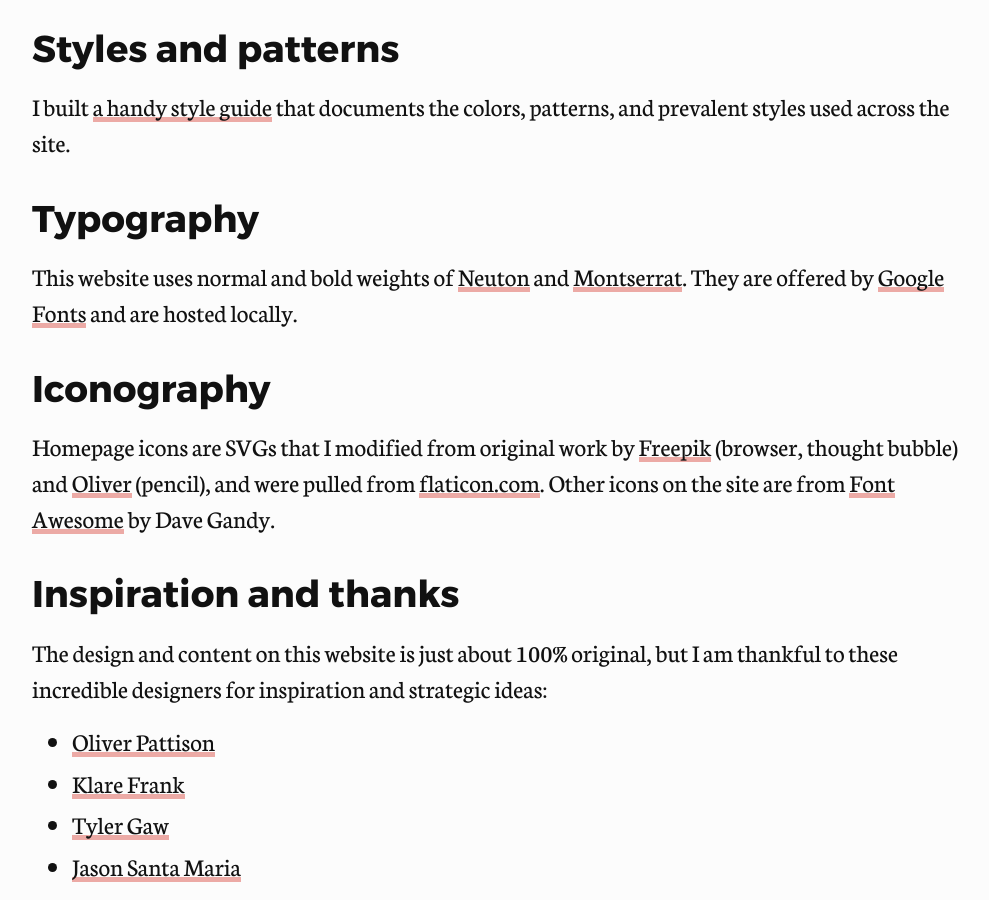
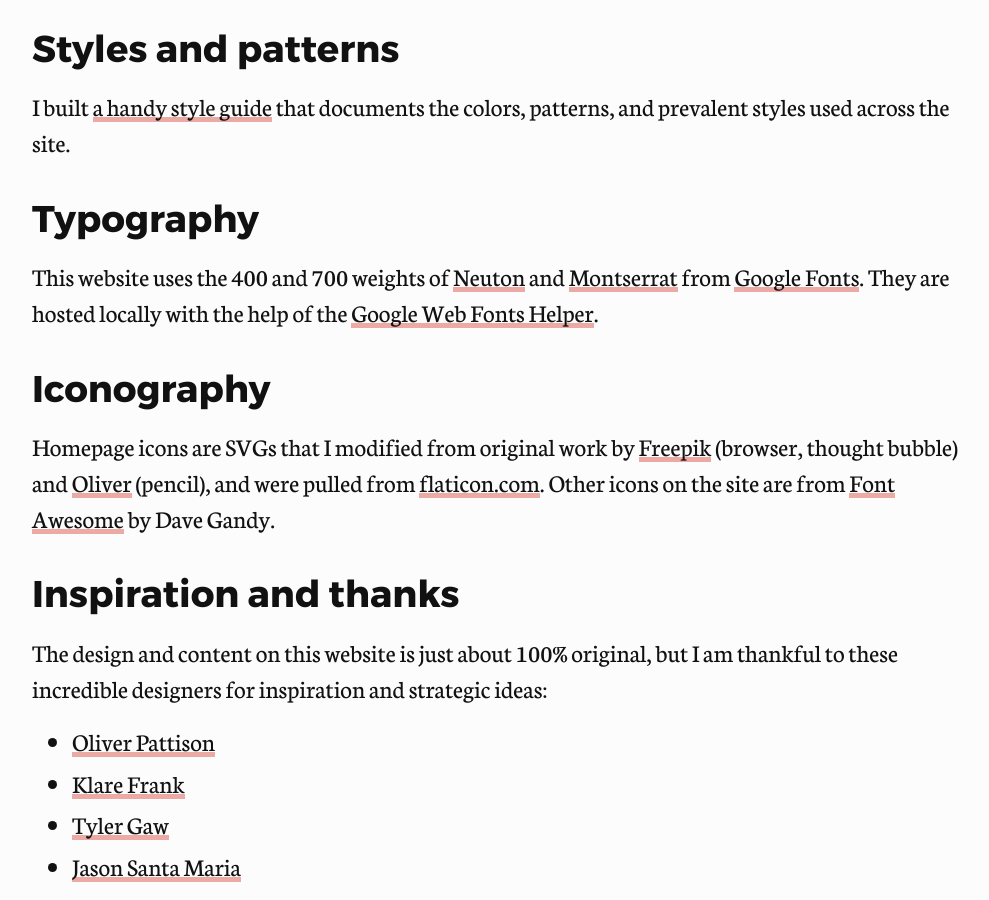
Before and after one commit to edelstone/my-website, a Jekyll site: the page built from about-this-site.html, in a window 1280 px wide and 900 px high, scrolled down 2119 px. Shown: the whole window, without its empty margins (144-1133 px from the left). Built offline with Jekyll 4.4.1, drawn with Linux system fonts in a browser that asks for light colours; nearby versions of some CDN libraries; library files that are not in the unit come from our copies.

Commit message:
adds link to google web fonts helper

```diff
--- a/about-this-site.html
+++ b/about-this-site.html
@@ -87,7 +87,7 @@ portfolio-title: My personal website
 
 		<h2 id="type">Typography</h2>
 
-		<p>This website uses normal and bold weights of <a href="https://fonts.google.com/specimen/Neuton">Neuton</a> and <a href="https://fonts.google.com/specimen/Montserrat">Montserrat</a>. They are offered by <a href="https://fonts.google.com/">Google Fonts</a> and are hosted locally.</p>
+		<p>This website uses the 400 and 700 weights of <a href="https://fonts.google.com/specimen/Neuton">Neuton</a> and <a href="https://fonts.google.com/specimen/Montserrat">Montserrat</a> from <a href="https://fonts.google.com/">Google Fonts</a>. They are hosted locally with the help of the <a href="https://google-webfonts-helper.herokuapp.com/fonts">Google Web Fonts Helper</a>.</p>
 
 		<h2 id="icons">Iconography</h2>
 
```
